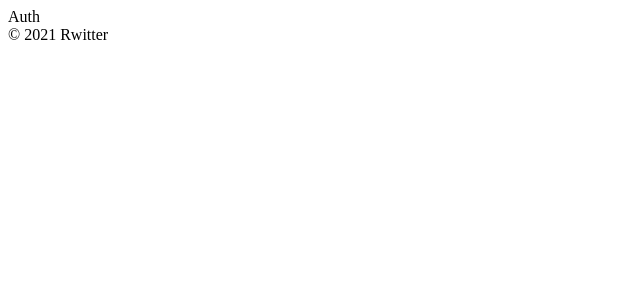
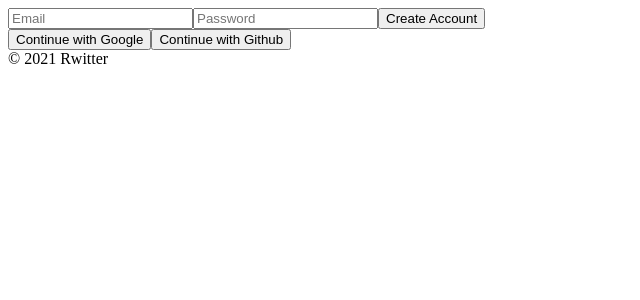
Before and after one commit to younghwani/rwitter, a React (Create React App) app: page / in a window 1280 px wide. Shown: the top 300 px of the page, without its empty margins (0-640 px from the left). Built offline with nearby package versions, Linux system fonts and the light colour scheme; no server answers.

Commit message:
Creating Account

```diff
--- a/src/routes/Auth.js
+++ b/src/routes/Auth.js
@@ -1,5 +1,70 @@
-import React from "react";
+import { authService } from "fbase";
+import React, { useState } from "react";
 
-const Auth = () => <span>Auth</span>;
+const Auth = () => {
+	const [email, setEmail] = useState("");
+	const [password, setPassword] = useState("");
+	const [newAccount, setNewAccount] = useState(true);
+	const onChange = (event) => {
+		const {
+			target: { name, value },
+		} = event;
+		if (name === "email") {
+			setEmail(value);
+		} else if (name === "password") {
+			setPassword(value);
+		}
+	};
+	const onSubmit = async (event) => {
+		event.preventDefault();
+		try {
+            let data;
+			if (newAccount) {
+				data = await authService.createUserWithEmailAndPassword(
+					email,
+					password
+				);
+			} else {
+				data = await authService.signInWithEmailAndPassword(
+					email,
+					password
+				);
+			}
+			console.log(data);
+		} catch (error) {
+			console.log(error);
+		}
+	};
+	return (
+		<div>
+			<form onSubmit={onSubmit}>
+				<input
+					name="email"
+					type="text"
+					placeholder="Email"
+					required
+					value={email}
+					onChange={onChange}
+				/>
+				<input
+					name="password"
+					type="password"
+					placeholder="Password"
+					required
+					value={password}
+					onChange={onChange}
+				/>
+				<input
+					type="submit"
+					value={newAccount ? "Create Account" : "Log In"}
+				/>
+			</form>
+			<div>
+				<button>Continue with Google</button>
+				<button>Continue with Github</button>
+			</div>
+		</div>
+	);
+};
 
 export default Auth;
```
